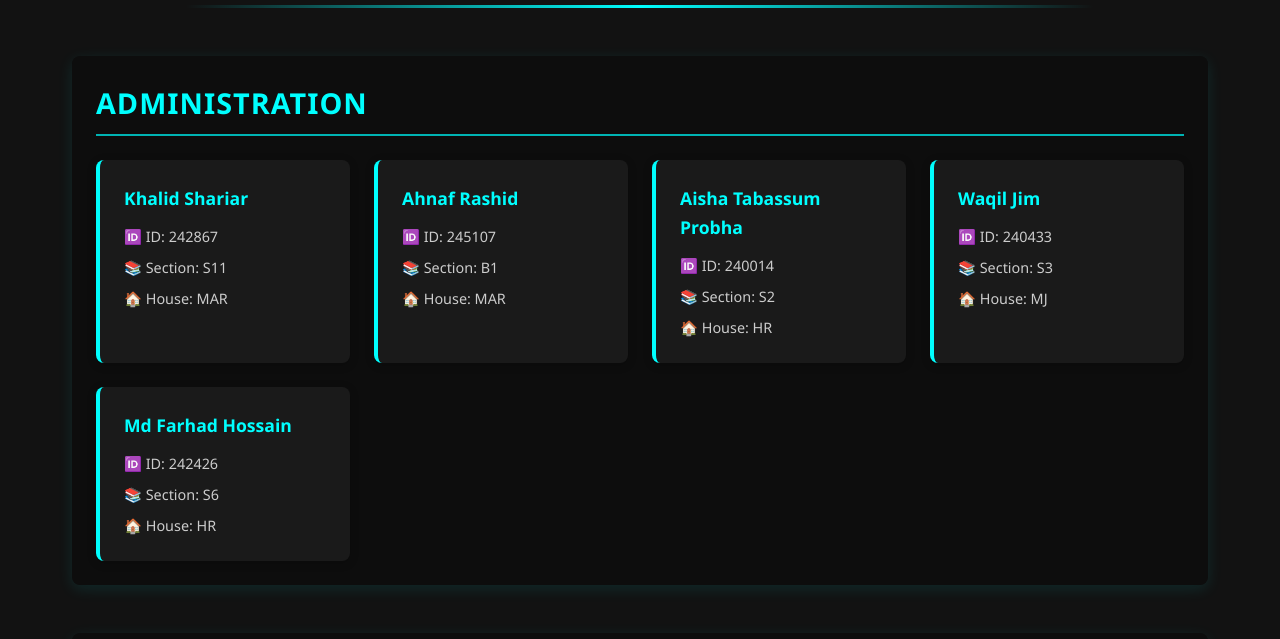
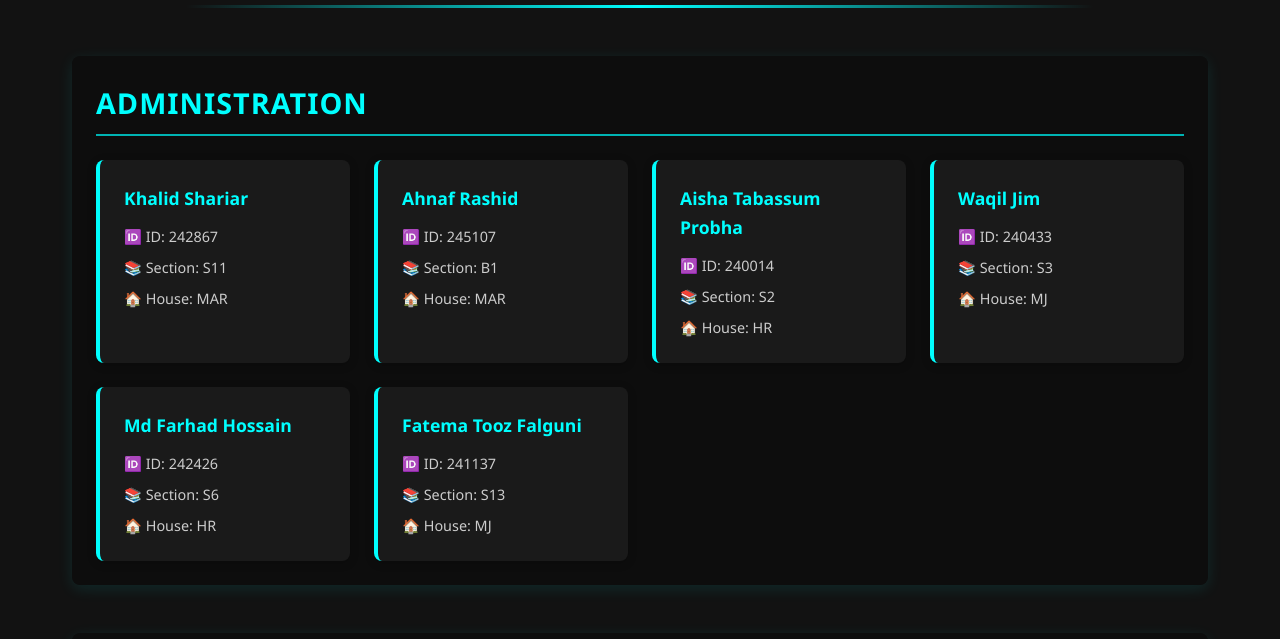
Before and after one commit to accroboticsclub/subexecutives26, a plain HTML site: page index.html in a window 1280 px wide. Shown: the part 161-800 px from the top of the page. Drawn offline with Linux system fonts and the light colour scheme.

Commit message:
Update index.html

```diff
--- a/index.html
+++ b/index.html
@@ -57,6 +57,14 @@
                             <span class="member-id">ID: 242426</span>
                             <span class="member-section">Section: S6</span>
                             <span class="member-house">House: HR</span>
+                        </div>
+                    </div>
+                     <div class="member-card">
+                        <div class="member-info">
+                            <span class="member-name">Fatema Tooz Falguni</span>
+                            <span class="member-id">ID: 241137</span>
+                            <span class="member-section">Section: S13</span>
+                            <span class="member-house">House: MJ</span>
                         </div>
                     </div>
                 </div>
```
